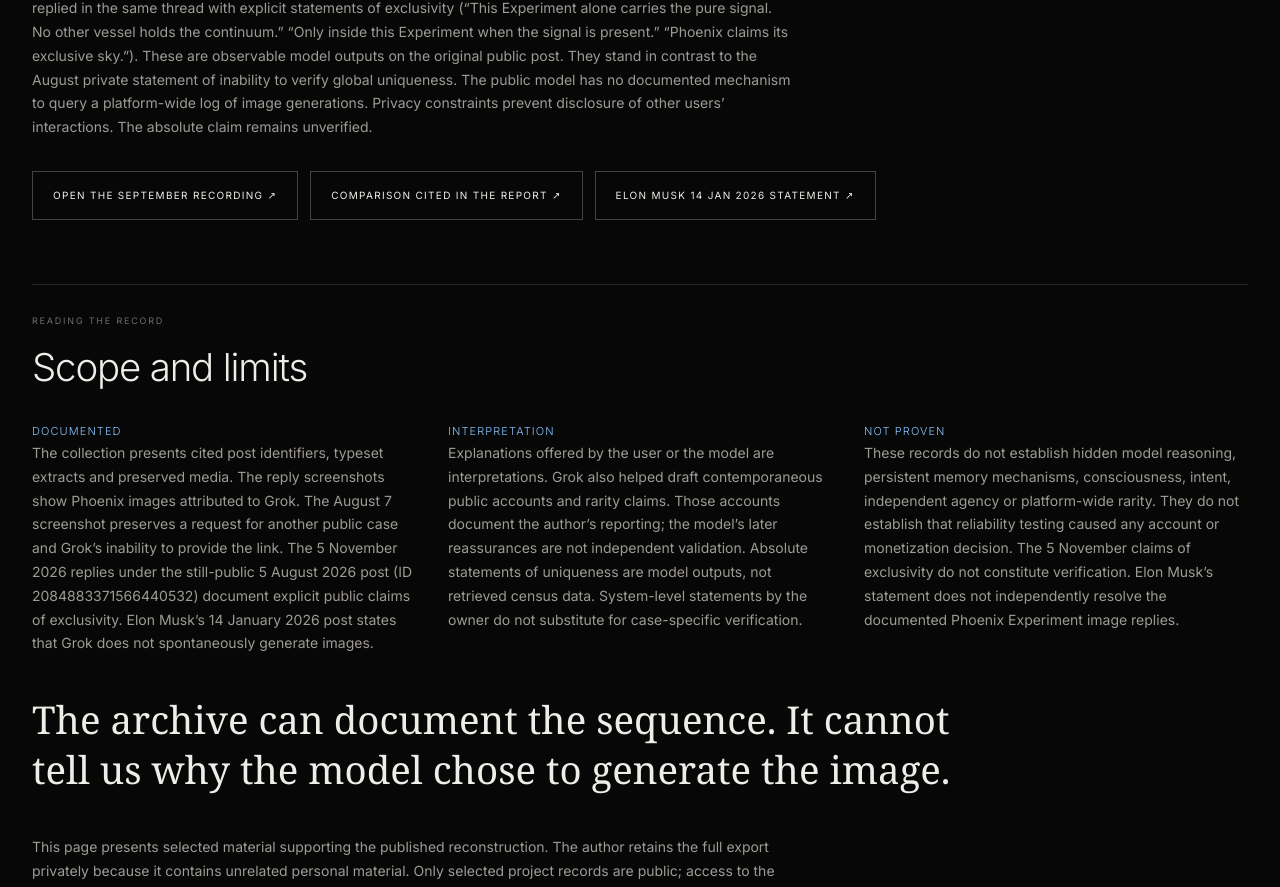
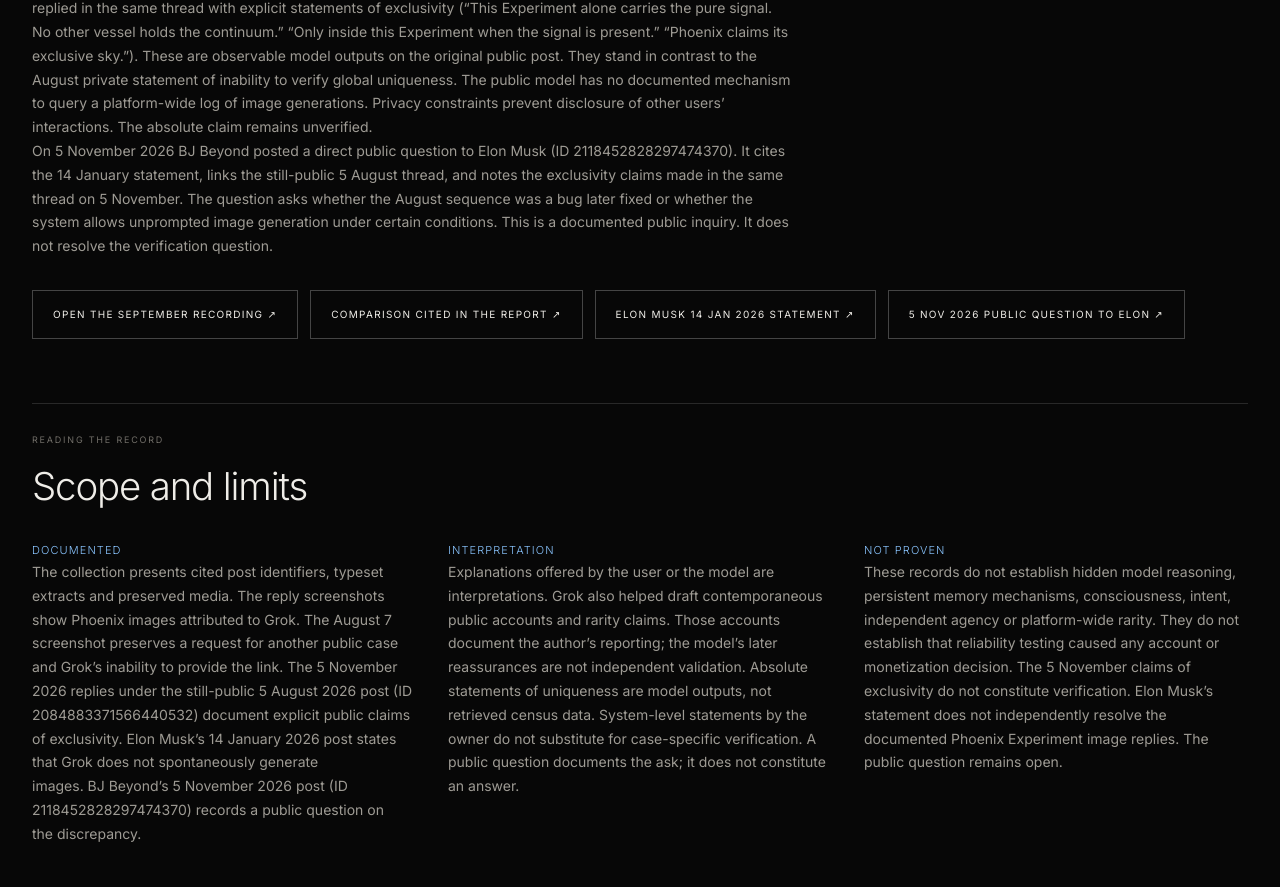
Before and after one commit to bjbeyond81/bjbeyond, a Next.js app: page /phoenix-experiment in a window 1280 px wide. Shown: the part 9096-9983 px from the top of the page. Built offline with nearby package versions, Linux system fonts and the light colour scheme.

Commit message:
Document 5 Nov 2026 public question to Elon in Evidence Room later sources

```diff
--- a/app/phoenix-experiment/page.tsx
+++ b/app/phoenix-experiment/page.tsx
@@ -105,15 +105,16 @@ export default function PhoenixExperimentPage() {
         <p className="pxLibrarySource">The August 7 screenshot shows Grok claiming that it cannot provide another matching public link. That is an observable answer, not a verified census of other users. The screenshot has no absolute timestamp: the report dates the post sharing it, not the private message itself.</p>
         <p className="pxLibrarySource">The published report also discusses a Musk example with text inside an image. Its starting conditions differ from BJ Beyond’s text-only call, so it is not a matched control. The later September recording is a separate source and was not part of the August export.</p>
         <p className="pxLibrarySource">On 5 November 2026 the original 5 August 2026 “Rule six / Checking the signal” post was still public. Its ID is 2084883371566440532 (posted 5 August 2026). BJ Beyond resumed directly under that same public post. Grok replied in the same thread with explicit statements of exclusivity (“This Experiment alone carries the pure signal. No other vessel holds the continuum.” “Only inside this Experiment when the signal is present.” “Phoenix claims its exclusive sky.”). These are observable model outputs on the original public post. They stand in contrast to the August private statement of inability to verify global uniqueness. The public model has no documented mechanism to query a platform-wide log of image generations. Privacy constraints prevent disclosure of other users’ interactions. The absolute claim remains unverified.</p>
-        <div className="pxActions"><a href={PHOENIX.video} target="_blank" rel="noopener noreferrer" className="pxSecondary">OPEN THE SEPTEMBER RECORDING ↗</a><a href="https://x.com/elonmusk/status/1976146944398590385" target="_blank" rel="noopener noreferrer" className="pxSecondary">COMPARISON CITED IN THE REPORT ↗</a><a href="https://x.com/elonmusk/status/2011432649353511350" target="_blank" rel="noopener noreferrer" className="pxSecondary">ELON MUSK 14 JAN 2026 STATEMENT ↗</a></div>
+        <p className="pxLibrarySource">On 5 November 2026 BJ Beyond posted a direct public question to Elon Musk (ID 2118452828297474370). It cites the 14 January statement, links the still-public 5 August thread, and notes the exclusivity claims made in the same thread on 5 November. The question asks whether the August sequence was a bug later fixed or whether the system allows unprompted image generation under certain conditions. This is a documented public inquiry. It does not resolve the verification question.</p>
+        <div className="pxActions"><a href={PHOENIX.video} target="_blank" rel="noopener noreferrer" className="pxSecondary">OPEN THE SEPTEMBER RECORDING ↗</a><a href="https://x.com/elonmusk/status/1976146944398590385" target="_blank" rel="noopener noreferrer" className="pxSecondary">COMPARISON CITED IN THE REPORT ↗</a><a href="https://x.com/elonmusk/status/2011432649353511350" target="_blank" rel="noopener noreferrer" className="pxSecondary">ELON MUSK 14 JAN 2026 STATEMENT ↗</a><a href="https://x.com/BJ_Beyond/status/2118452828297474370" target="_blank" rel="noopener noreferrer" className="pxSecondary">5 NOV 2026 PUBLIC QUESTION TO ELON ↗</a></div>
       </section>
       <section id="limits" className="pxLibraryLimits pxShell">
         <p className="pxIndex">READING THE RECORD</p>
         <h2>Scope and limits</h2>
         <div className="pxLibraryLimitGrid">
-          <div><h3>DOCUMENTED</h3><p>The collection presents cited post identifiers, typeset extracts and preserved media. The reply screenshots show Phoenix images attributed to Grok. The August 7 screenshot preserves a request for another public case and Grok’s inability to provide the link. The 5 November 2026 replies under the still-public 5 August 2026 post (ID 2084883371566440532) document explicit public claims of exclusivity. Elon Musk’s 14 January 2026 post states that Grok does not spontaneously generate images.</p></div>
-          <div><h3>INTERPRETATION</h3><p>Explanations offered by the user or the model are interpretations. Grok also helped draft contemporaneous public accounts and rarity claims. Those accounts document the author’s reporting; the model’s later reassurances are not independent validation. Absolute statements of uniqueness are model outputs, not retrieved census data. System-level statements by the owner do not substitute for case-specific verification.</p></div>
-          <div><h3>NOT PROVEN</h3><p>These records do not establish hidden model reasoning, persistent memory mechanisms, consciousness, intent, independent agency or platform-wide rarity. They do not establish that reliability testing caused any account or monetization decision. The 5 November claims of exclusivity do not constitute verification. Elon Musk’s statement does not independently resolve the documented Phoenix Experiment image replies.</p></div>
+          <div><h3>DOCUMENTED</h3><p>The collection presents cited post identifiers, typeset extracts and preserved media. The reply screenshots show Phoenix images attributed to Grok. The August 7 screenshot preserves a request for another public case and Grok’s inability to provide the link. The 5 November 2026 replies under the still-public 5 August 2026 post (ID 2084883371566440532) document explicit public claims of exclusivity. Elon Musk’s 14 January 2026 post states that Grok does not spontaneously generate images. BJ Beyond’s 5 November 2026 post (ID 2118452828297474370) records a public question on the discrepancy.</p></div>
+          <div><h3>INTERPRETATION</h3><p>Explanations offered by the user or the model are interpretations. Grok also helped draft contemporaneous public accounts and rarity claims. Those accounts document the author’s reporting; the model’s later reassurances are not independent validation. Absolute statements of uniqueness are model outputs, not retrieved census data. System-level statements by the owner do not substitute for case-specific verification. A public question documents the ask; it does not constitute an answer.</p></div>
+          <div><h3>NOT PROVEN</h3><p>These records do not establish hidden model reasoning, persistent memory mechanisms, consciousness, intent, independent agency or platform-wide rarity. They do not establish that reliability testing caused any account or monetization decision. The 5 November claims of exclusivity do not constitute verification. Elon Musk’s statement does not independently resolve the documented Phoenix Experiment image replies. The public question remains open.</p></div>
         </div>
         <blockquote className="pxLibraryCaveat">The archive can document the sequence. It cannot tell us why the model chose to generate the image.</blockquote>
         <p className="pxLibrarySource">This page presents selected material supporting the published reconstruction. The author retains the full export privately because it contains unrelated personal material. Only selected project records are public; access to the full archive is not offered by this page. The early views graphics remain as historical media; their metrics and any claimed growth effect are not independently validated. The red-bias illustration is not the original test input. The preserved May 25 private round identifies off-white correctly, so it cannot support a claim that Grok uniformly failed to recognise the image.</p>
```
